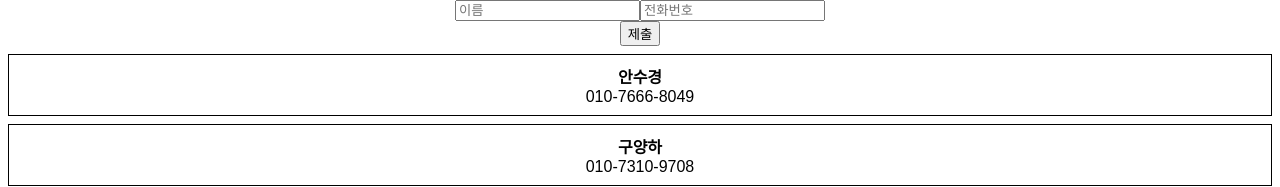
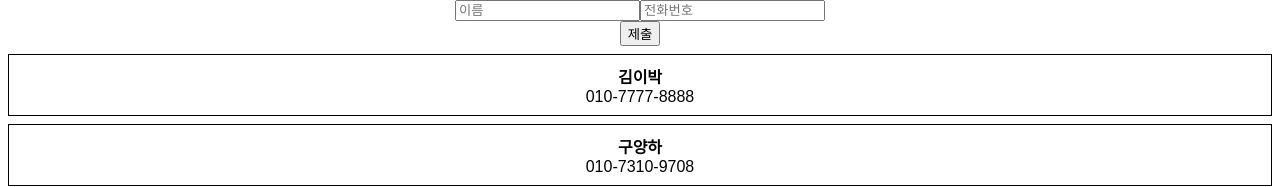
Before and after one commit to YanghaKoo/React.js, a React (Create React App) app in the folder phone-book/: page / in a window 1280 px wide. Shown: the top 187 px of the page. Built offline with nearby package versions, Linux system fonts and the light colour scheme; the HTML template or start-up script is replaced by a standard one.

Commit message:
Update App.js

```diff
--- a/phone-book/src/App.js
+++ b/phone-book/src/App.js
@@ -12,8 +12,8 @@ class App extends Component {
     information : [
       {
         id : 0,
-        name : '안수경',
-        phone : '010-7666-8049'
+        name : '김이박',
+        phone : '010-7777-8888'
       },
       {
         id : 1,
```
